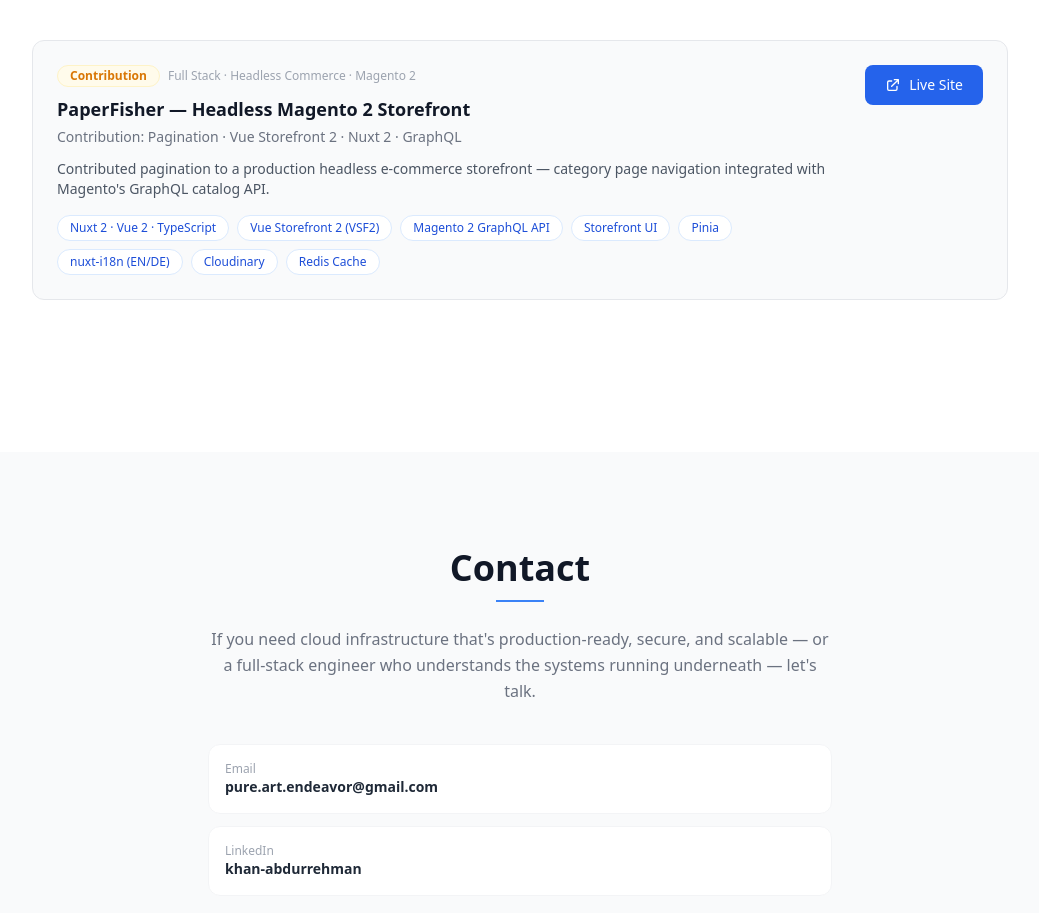
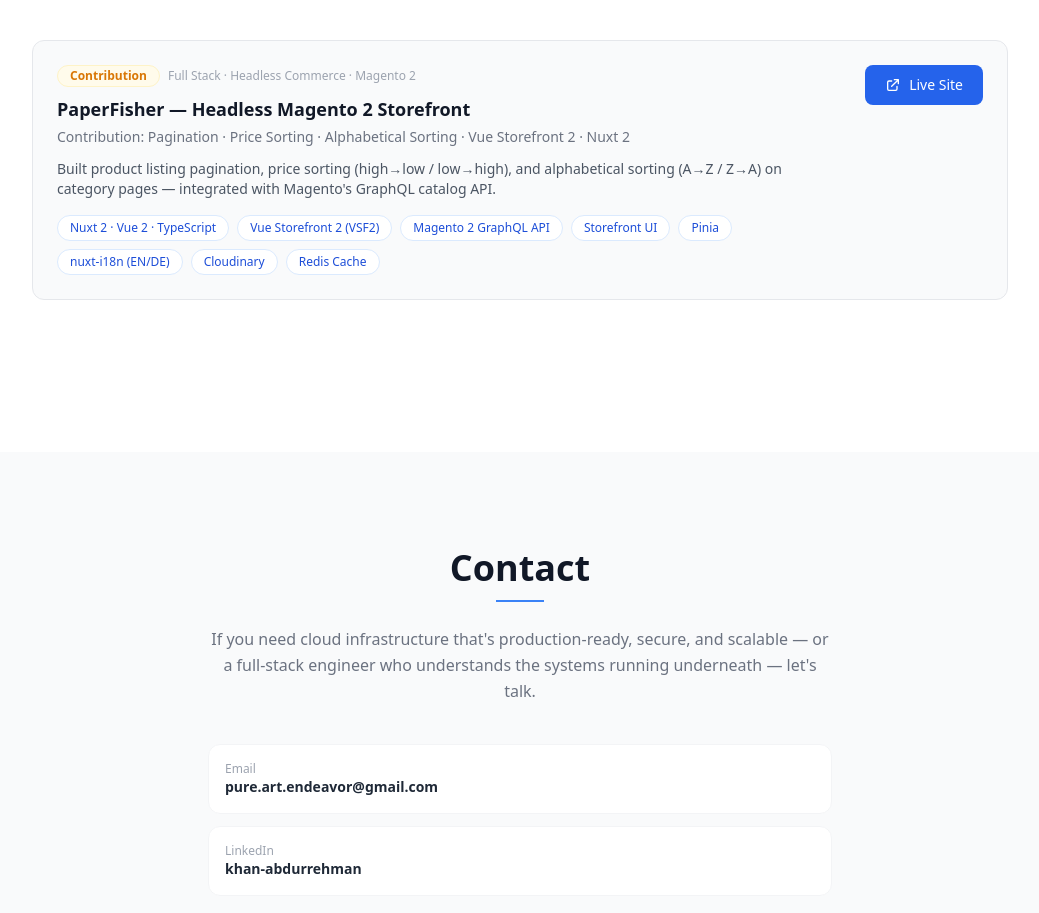
Before and after one commit to AbdurRehman924/Personal-Portfolio, a React (Create React App) app: page / in a window 1280 px wide. Shown: the part 8501-9414 px from the top of the page, without its empty margins (120-1159 px from the left). Built offline with nearby package versions, Linux system fonts and the light colour scheme.

Commit message:
refactor(projects): update PaperFisher contribution with full feature scope

```diff
--- a/src/components/Projects.jsx
+++ b/src/components/Projects.jsx
@@ -202,9 +202,9 @@
     contribution: true,
     tag: "Full Stack · Headless Commerce · Magento 2",
     title: "PaperFisher — Headless Magento 2 Storefront",
-    subtitle: "Contribution: Pagination · Vue Storefront 2 · Nuxt 2 · GraphQL",
+    subtitle: "Contribution: Pagination · Price Sorting · Alphabetical Sorting · Vue Storefront 2 · Nuxt 2",
     live: "https://www.papierfischer.de/",
-    highlight: "Contributed pagination to a production headless e-commerce storefront — category page navigation integrated with Magento's GraphQL catalog API.",
+    highlight: "Built product listing pagination, price sorting (high→low / low→high), and alphabetical sorting (A→Z / Z→A) on category pages — integrated with Magento's GraphQL catalog API.",
     techStack: [
       "Nuxt 2 · Vue 2 · TypeScript", "Vue Storefront 2 (VSF2)",
       "Magento 2 GraphQL API", "Storefront UI", "Pinia",
```
